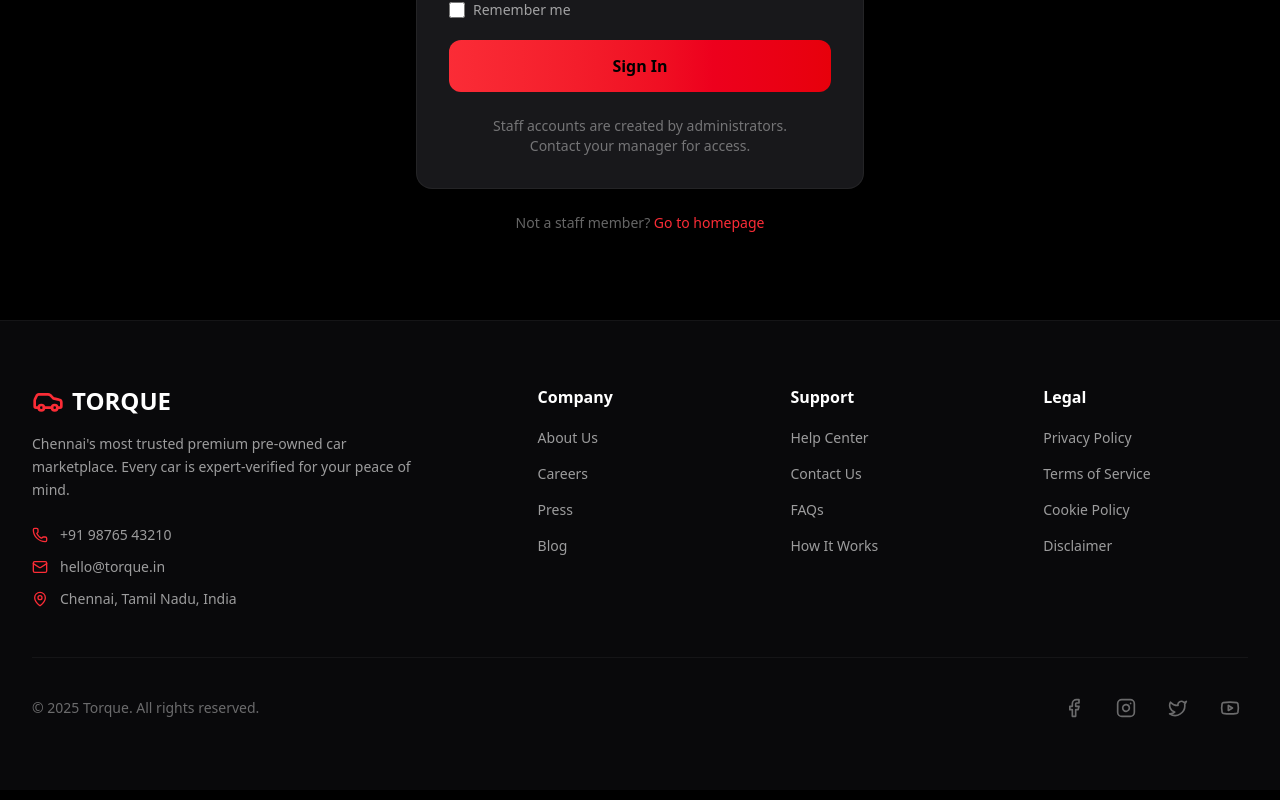
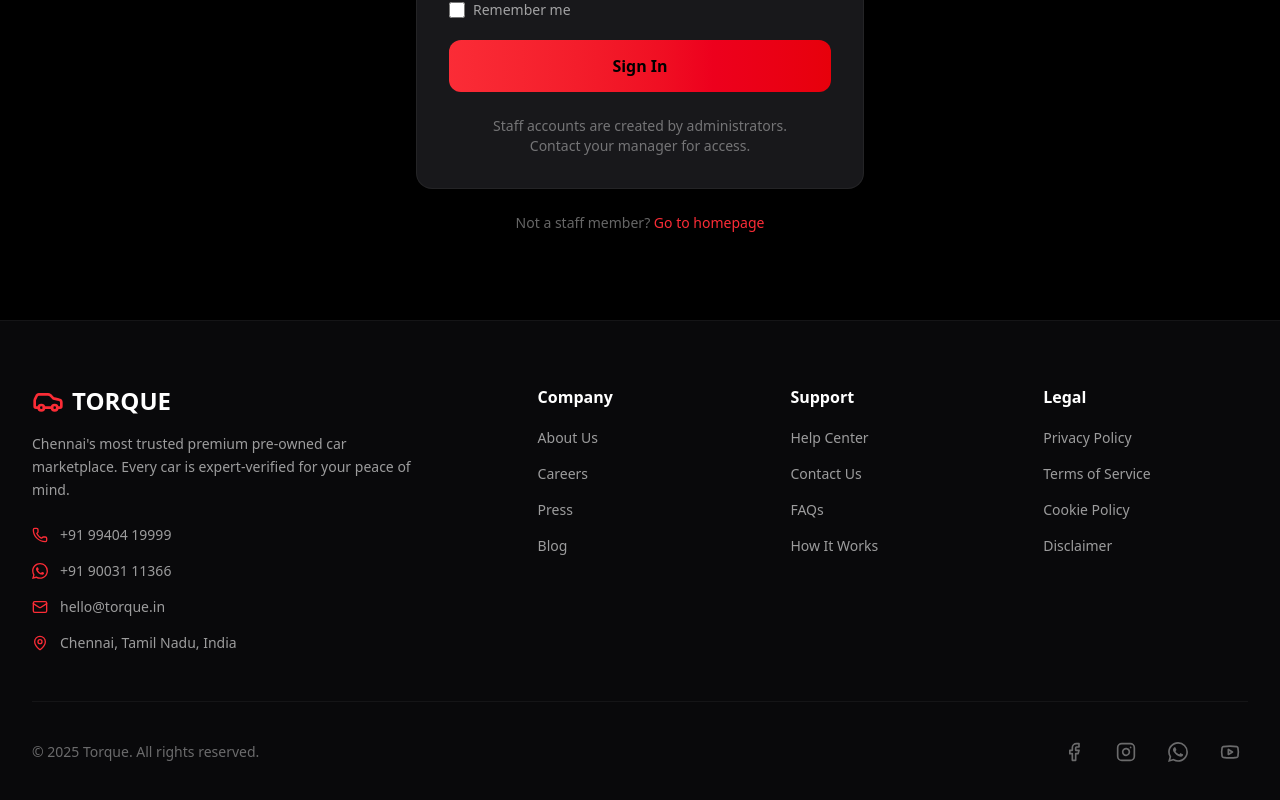
Before and after one commit to ylvish/torque, a Next.js app: page /auth/login in a window 1280 px wide. Shown: the part 480-1280 px from the top of the page. Built offline with nearby package versions, Linux system fonts and the light colour scheme; no server answers.

Commit message:
update footer contact info and social links

```diff
--- a/components/Footer.tsx
+++ b/components/Footer.tsx
@@ -1,5 +1,18 @@
 import Link from 'next/link';
-import { Car, Mail, Phone, MapPin, Facebook, Instagram, Twitter, Youtube } from 'lucide-react';
+import { Car, Mail, Phone, MapPin, Facebook, Instagram, Youtube } from 'lucide-react';
+
+const WhatsappIcon = ({ className }: { className?: string }) => (
+    <svg
+        xmlns="http://www.w3.org/2000/svg"
+        width="24"
+        height="24"
+        viewBox="0 0 24 24"
+        fill="currentColor"
+        className={className}
+    >
+        <path d="M17.472 14.382c-.297-.149-1.758-.867-2.03-.967-.273-.099-.471-.148-.67.15-.197.297-.767.966-.94 1.164-.173.199-.347.223-.644.075-.297-.15-1.255-.463-2.39-1.475-.883-.788-1.48-1.761-1.653-2.059-.173-.297-.018-.458.13-.606.134-.133.298-.347.446-.52.149-.174.198-.298.298-.497.099-.198.05-.371-.025-.52-.075-.149-.669-1.612-.916-2.207-.242-.579-.487-.5-.669-.51a12.8 12.8 0 0 0-.57-.01c-.198 0-.52.074-.792.372-.272.297-1.04 1.016-1.04 2.479 0 1.462 1.065 2.875 1.213 3.074.149.198 2.096 3.2 5.077 4.487.709.306 1.262.489 1.694.625.712.227 1.36.195 1.871.118.571-.085 1.758-.719 2.006-1.413.248-.694.248-1.289.173-1.413-.074-.124-.272-.198-.57-.347m-5.421 7.403h-.004a9.87 9.87 0 0 1-5.031-1.378l-.361-.214-3.741.982.998-3.648-.235-.374a9.86 9.86 0 0 1-1.51-5.26c.001-5.45 4.436-9.884 9.888-9.884 2.64 0 5.122 1.03 6.988 2.898a9.825 9.825 0 0 1 2.893 6.994c-.003 5.45-4.437 9.884-9.885 9.884m8.413-18.297A11.815 11.815 0 0 0 12.05 0C5.495 0 .16 5.335.157 11.892c0 2.096.547 4.142 1.588 5.945L.057 24l6.305-1.654a11.882 11.882 0 0 0 5.683 1.448h.005c6.554 0 11.89-5.335 11.893-11.893a11.821 11.821 0 0 0-3.48-8.413Z" />
+    </svg>
+);
 
 const footerLinks = {
     company: [
@@ -23,10 +36,10 @@
 };
 
 const socialLinks = [
-    { name: 'Facebook', href: '#', icon: Facebook },
-    { name: 'Instagram', href: '#', icon: Instagram },
-    { name: 'Twitter', href: '#', icon: Twitter },
-    { name: 'Youtube', href: '#', icon: Youtube },
+    { name: 'Facebook', href: 'https://www.facebook.com/thetorquechennai/', icon: Facebook },
+    { name: 'Instagram', href: 'https://www.instagram.com/thetorque/', icon: Instagram },
+    { name: 'WhatsApp', href: 'https://wa.me/919003111366', icon: WhatsappIcon },
+    { name: 'Youtube', href: 'https://www.youtube.com/channel/UC1FpFktH98om56U-NeiLRmQ', icon: Youtube },
 ];
 
 export default function Footer() {
@@ -46,17 +59,21 @@
                             Chennai's most trusted premium pre-owned car marketplace. Every car is
                             expert-verified for your peace of mind.
                         </p>
-                        <div className="space-y-3">
+                        <div className="space-y-4">
+                            <a href="tel:+919940419999" className="flex items-center gap-3 text-white/60 text-sm hover:text-red-400 transition-colors">
+                                <Phone className="h-4 w-4 text-red-500 flex-shrink-0" />
+                                <span>+91 99404 19999</span>
+                            </a>
+                            <a href="https://wa.me/919003111366" target="_blank" rel="noopener noreferrer" className="flex items-center gap-3 text-white/60 text-sm hover:text-red-400 transition-colors">
+                                <WhatsappIcon className="h-4 w-4 text-red-500 flex-shrink-0" />
+                                <span>+91 90031 11366</span>
+                            </a>
+                            <a href="mailto:hello@torque.in" className="flex items-center gap-3 text-white/60 text-sm hover:text-red-400 transition-colors">
+                                <Mail className="h-4 w-4 text-red-500 flex-shrink-0" />
+                                <span>hello@torque.in</span>
+                            </a>
                             <div className="flex items-center gap-3 text-white/60 text-sm">
-                                <Phone className="h-4 w-4 text-red-500" />
-                                <span>+91 98765 43210</span>
-                            </div>
-                            <div className="flex items-center gap-3 text-white/60 text-sm">
-                                <Mail className="h-4 w-4 text-red-500" />
-                                <span>hello@torque.in</span>
-                            </div>
-                            <div className="flex items-center gap-3 text-white/60 text-sm">
-                                <MapPin className="h-4 w-4 text-red-500" />
+                                <MapPin className="h-4 w-4 text-red-500 flex-shrink-0" />
                                 <span>Chennai, Tamil Nadu, India</span>
                             </div>
                         </div>
@@ -110,13 +127,15 @@
                     </p>
                     <div className="flex items-center gap-4">
                         {socialLinks.map((social) => (
-                            <Link
+                            <a
                                 key={social.name}
                                 href={social.href}
+                                target="_blank"
+                                rel="noopener noreferrer"
                                 className="p-2 text-white/40 hover:text-red-400 hover:bg-white/5 rounded-full transition-colors"
                             >
                                 <social.icon className="h-5 w-5" />
-                            </Link>
+                            </a>
                         ))}
                     </div>
                 </div>
```
